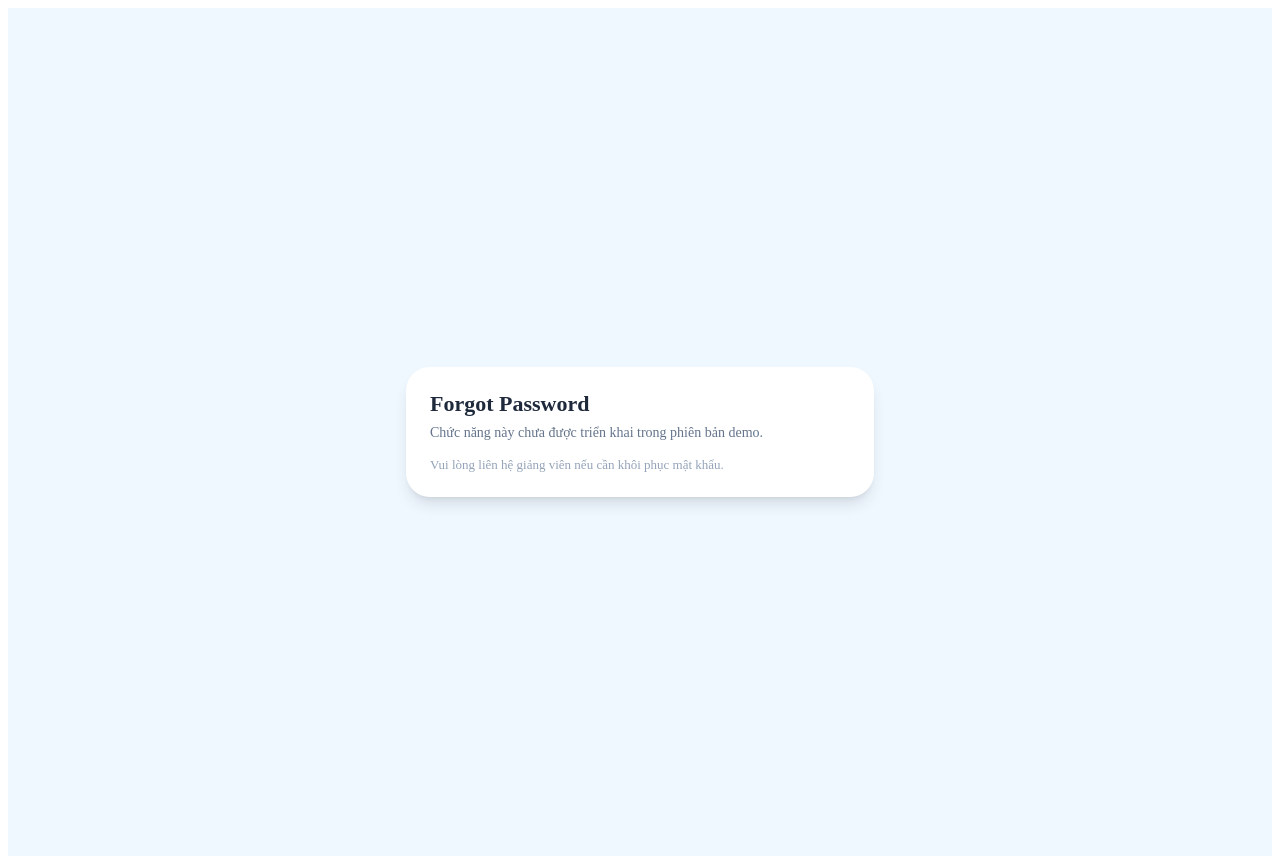
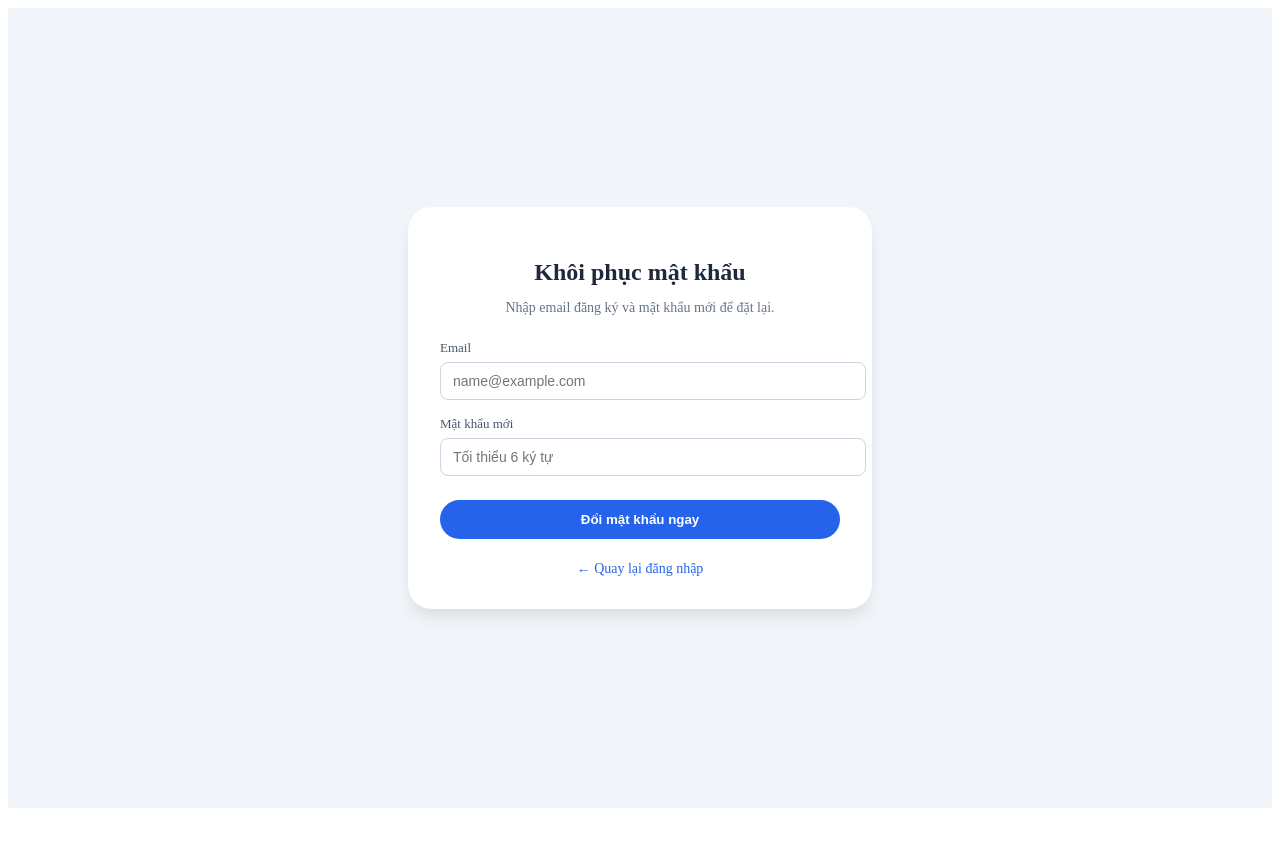
Before and after one commit to Tumi1208/fintr4ck_fe, a React (Vite) app: page /forgot-password in a window 1280 px wide. After the commit the page ends 816 px from the top, so only its background shows below. Built offline with nearby package versions, Linux system fonts and the light colour scheme.

Commit message:
Frontend: Thêm trang Kiến thức, cập nhật Menu và trang Quên mật khẩu

```diff
--- a/src/App.jsx
+++ b/src/App.jsx
@@ -9,6 +9,7 @@ import CategoriesPage from "./pages/CategoriesPage";
 import SettingsPage from "./pages/SettingsPage";
 import ProtectedRoute from "./components/ProtectedRoute";
 import Layout from "./components/Layout";
+import ResourcesPage from "./pages/ResourcesPage";
 
 function App() {
   return (
@@ -21,6 +22,7 @@ function App() {
       {/* Các trang cần đăng nhập */}
       <Route element={<ProtectedRoute />}>
         <Route element={<Layout />}>
+          <Route path="/resources" element={<ResourcesPage />} />
           <Route path="/" element={<DashboardPage />} />
           <Route path="/transactions" element={<TransactionsPage />} />
           <Route path="/categories" element={<CategoriesPage />} />
--- a/src/components/Layout.jsx
+++ b/src/components/Layout.jsx
@@ -1,10 +1,12 @@
 // src/components/Layout.jsx
 import { NavLink, Outlet, useNavigate } from "react-router-dom";
 
+// --- THÊM MỤC RESOURCES VÀO DANH SÁCH NÀY ---
 const navItems = [
   { to: "/", label: "Dashboard", icon: "📊", exact: true },
   { to: "/transactions", label: "Transactions", icon: "📜" },
   { to: "/categories", label: "Categories", icon: "🧩" },
+  { to: "/resources", label: "Resources", icon: "📚" }, // <--- DÒNG MỚI THÊM
   { to: "/settings", label: "Settings", icon: "⚙️" },
 ];
 
@@ -27,6 +29,7 @@ export default function Layout() {
           </div>
         </div>
 
+        {/* Phần này sẽ tự động lặp qua mảng navItems để tạo menu */}
         <nav style={{ marginTop: 32 }}>
           {navItems.map((item) => (
             <NavLink
--- a/src/pages/ForgotPasswordPage.jsx
+++ b/src/pages/ForgotPasswordPage.jsx
@@ -1,44 +1,167 @@
-// src/pages/ForgotPasswordPage.jsx
+import { useState } from "react";
+import { Link, useNavigate } from "react-router-dom";
+import { authApiHelpers } from "../api/auth"; // Helper để gọi API
+
 export default function ForgotPasswordPage() {
+  const [step, setStep] = useState(1); // Step 1: Nhập form, Step 2: Thông báo thành công
+  const [email, setEmail] = useState("");
+  const [newPassword, setNewPassword] = useState("");
+  const [loading, setLoading] = useState(false);
+  const [error, setError] = useState("");
+  const navigate = useNavigate();
+
+  const { API_BASE } = authApiHelpers;
+
+  async function handleReset(e) {
+    e.preventDefault();
+    setError("");
+    setLoading(true);
+
+    try {
+      const res = await fetch(`${API_BASE}/auth/reset-password`, {
+        method: "POST",
+        headers: { "Content-Type": "application/json" },
+        body: JSON.stringify({ email, newPassword }),
+      });
+
+      const data = await res.json();
+
+      if (!res.ok) {
+        throw new Error(data.message || "Lỗi khi đổi mật khẩu");
+      }
+
+      // Thành công
+      setStep(2);
+      // Tự động chuyển về login sau 3 giây
+      setTimeout(() => navigate("/login"), 3000);
+
+    } catch (err) {
+      setError(err.message);
+    } finally {
+      setLoading(false);
+    }
+  }
+
   return (
-    <div
-      style={{
-        minHeight: "100vh",
-        backgroundColor: "#F0F8FF",
-        display: "flex",
-        alignItems: "center",
-        justifyContent: "center",
-        padding: 24,
-      }}
-    >
-      <div
-        style={{
-          width: "100%",
-          maxWidth: 420,
-          backgroundColor: "#FFFFFF",
-          borderRadius: 24,
-          padding: 24,
-          boxShadow:
-            "0 10px 15px -3px rgb(15 23 42 / 0.12), 0 4px 6px -4px rgb(15 23 42 / 0.1)",
-        }}
-      >
-        <h1
-          style={{
-            margin: 0,
-            marginBottom: 8,
-            fontSize: 22,
-            color: "#1E293B",
-          }}
-        >
-          Forgot Password
-        </h1>
-        <p style={{ margin: 0, marginBottom: 16, color: "#64748B", fontSize: 14 }}>
-          Chức năng này chưa được triển khai trong phiên bản demo.
-        </p>
-        <p style={{ margin: 0, color: "#94A3B8", fontSize: 13 }}>
-          Vui lòng liên hệ giảng viên nếu cần khôi phục mật khẩu.
-        </p>
+    <div style={styles.container}>
+      <div style={styles.card}>
+        <h2 style={styles.title}>Khôi phục mật khẩu</h2>
+
+        {step === 1 ? (
+          <form onSubmit={handleReset}>
+            <p style={styles.subtitle}>
+              Nhập email đăng ký và mật khẩu mới để đặt lại.
+            </p>
+
+            {error && <div style={styles.error}>{error}</div>}
+
+            <div style={styles.field}>
+              <label style={styles.label}>Email</label>
+              <input
+                type="email"
+                style={styles.input}
+                value={email}
+                onChange={(e) => setEmail(e.target.value)}
+                required
+                placeholder="name@example.com"
+              />
+            </div>
+
+            <div style={styles.field}>
+              <label style={styles.label}>Mật khẩu mới</label>
+              <input
+                type="password"
+                style={styles.input}
+                value={newPassword}
+                onChange={(e) => setNewPassword(e.target.value)}
+                required
+                placeholder="Tối thiểu 6 ký tự"
+                minLength={6}
+              />
+            </div>
+
+            <button type="submit" style={styles.btn} disabled={loading}>
+              {loading ? "Đang xử lý..." : "Đổi mật khẩu ngay"}
+            </button>
+
+            <div style={styles.footerLink}>
+              <Link to="/login" style={styles.link}>&larr; Quay lại đăng nhập</Link>
+            </div>
+          </form>
+        ) : (
+          <div style={{ textAlign: "center" }}>
+            <div style={{ fontSize: 48, marginBottom: 16 }}>✅</div>
+            <h3 style={{ color: "#10B981", marginBottom: 8 }}>Thành công!</h3>
+            <p style={{ color: "#64748B", marginBottom: 24 }}>
+              Mật khẩu của bạn đã được cập nhật. <br/> Đang chuyển hướng về trang đăng nhập...
+            </p>
+            <Link to="/login" style={styles.btn}>Đăng nhập ngay</Link>
+          </div>
+        )}
       </div>
     </div>
   );
 }
+
+const styles = {
+  container: {
+    minHeight: "100vh",
+    display: "flex",
+    alignItems: "center",
+    justifyContent: "center",
+    backgroundColor: "#F1F5F9",
+  },
+  card: {
+    width: "100%",
+    maxWidth: 400,
+    backgroundColor: "#FFFFFF",
+    borderRadius: 24,
+    padding: 32,
+    boxShadow: "0 10px 15px -3px rgba(0,0,0,0.1)",
+  },
+  title: {
+    fontSize: 24,
+    fontWeight: 700,
+    color: "#1E293B",
+    marginBottom: 8,
+    textAlign: "center",
+  },
+  subtitle: {
+    fontSize: 14,
+    color: "#64748B",
+    textAlign: "center",
+    marginBottom: 24,
+  },
+  field: { marginBottom: 16 },
+  label: { display: "block", fontSize: 13, color: "#475569", marginBottom: 6, fontWeight: 500 },
+  input: {
+    width: "100%",
+    padding: "10px 12px",
+    borderRadius: 8,
+    border: "1px solid #CBD5E1",
+    fontSize: 14,
+    outline: "none",
+  },
+  btn: {
+    width: "100%",
+    padding: "12px",
+    borderRadius: 999,
+    border: "none",
+    backgroundColor: "#2563EB",
+    color: "#FFFFFF",
+    fontWeight: 600,
+    cursor: "pointer",
+    marginTop: 8,
+  },
+  error: {
+    backgroundColor: "#FEE2E2",
+    color: "#DC2626",
+    padding: "8px 12px",
+    borderRadius: 8,
+    fontSize: 13,
+    marginBottom: 16,
+    textAlign: "center",
+  },
+  footerLink: { textAlign: "center", marginTop: 20 },
+  link: { color: "#2563EB", textDecoration: "none", fontSize: 14 },
+};
--- /dev/null
+++ b/src/pages/ResourcesPage.jsx
@@ -0,0 +1,166 @@
+// src/pages/ResourcesPage.jsx
+import React from "react";
+
+export default function ResourcesPage() {
+  const resources = [
+    {
+      id: 1,
+      type: "video",
+      title: "Quy tắc 50/30/20: Bí mật quản lý tài chính",
+      desc: "Phương pháp phân chia thu nhập kinh điển: 50% thiết yếu, 30% mong muốn, 20% tiết kiệm. Hướng dẫn thực hành chi tiết.",
+      // Link Video thật từ kênh Maggie Maggie
+      link: "https://www.youtube.com/watch?v=1v_B5TKH7qY",
+      // Thumbnail thật lấy trực tiếp từ ID video Youtube
+      thumbnail: "https://img.youtube.com/vi/1v_B5TKH7qY/maxresdefault.jpg",
+    },
+    {
+      id: 2,
+      type: "article",
+      title: "Sai lầm khiến người trẻ quản lý tài chính kém",
+      desc: "Phung phí chi tiêu, đầu tư ngoài khả năng là những rào cản lớn. Đọc ngay trên VnExpress để tránh mắc phải.",
+      // Link bài báo thật trên VnExpress
+      link: "https://vnexpress.net/sai-lam-khien-nguoi-tre-quan-ly-tai-chinh-kem-hieu-qua-4580620.html",
+      // Ảnh minh họa thật (Unsplash) chủ đề 'money stress'
+      thumbnail: "https://images.unsplash.com/photo-1580519542036-c47de6196ba5?q=80&w=800&auto=format&fit=crop",
+    },
+    {
+      id: 3,
+      type: "video",
+      title: "Đầu tư với số vốn nhỏ (50 Triệu) cho người mới",
+      desc: "Podcast chia sẻ cách bắt đầu đầu tư an toàn và hiệu quả cho người mới bắt đầu từ kênh Trọng Tài Chính.",
+      // Link Video thật
+      link: "https://www.youtube.com/watch?v=FBkzd9A7Sk0",
+      // Thumbnail thật từ Youtube
+      thumbnail: "https://img.youtube.com/vi/FBkzd9A7Sk0/maxresdefault.jpg",
+    },
+    {
+      id: 4,
+      type: "tool",
+      title: "Công cụ tính lãi kép Online (VNSC)",
+      desc: "Nhập số vốn, lãi suất và thời gian để thấy sức mạnh của lãi kép. Công cụ uy tín từ VNSC by Finhay.",
+      // Link Tool thật
+      link: "https://www.vnsc.vn/cong-cu-tinh-lai-kep/",
+      // Ảnh minh họa thật (Unsplash) chủ đề 'growth chart'
+      thumbnail: "https://www.vnsc.vn/wp-content/uploads/2024/12/lai-kep-topcv.png",
+    }
+  ];
+
+  return (
+    <div style={{ padding: "24px 40px" }}>
+      <h1 style={styles.pageTitle}>Góc Kiến Thức Tài Chính 📚</h1>
+      <p style={styles.subTitle}>Tổng hợp các nguồn tài liệu uy tín giúp bạn nâng cao tư duy tài chính.</p>
+
+      <div style={styles.grid}>
+        {resources.map((item) => (
+          <div key={item.id} style={styles.card}>
+            <a href={item.link} target="_blank" rel="noreferrer" style={{ textDecoration: 'none', color: 'inherit' }}>
+              <div style={styles.thumbWrapper}>
+                  <img src={item.thumbnail} alt={item.title} style={styles.thumb} />
+                  <span style={styles.tag}>
+                    {item.type === 'video' ? 'Video 📺' : item.type === 'article' ? 'Báo VnExpress 📰' : 'Công cụ 🛠️'}
+                  </span>
+                  {item.type === 'video' && (
+                    <div style={styles.playIcon}>▶</div>
+                  )}
+              </div>
+              <div style={styles.content}>
+                  <h3 style={styles.cardTitle}>{item.title}</h3>
+                  <p style={styles.cardDesc}>{item.desc}</p>
+                  <span style={styles.linkText}>
+                      Xem chi tiết &rarr;
+                  </span>
+              </div>
+            </a>
+          </div>
+        ))}
+      </div>
+    </div>
+  );
+}
+
+const styles = {
+  pageTitle: { fontSize: 28, color: "#1E293B", marginBottom: 8, fontWeight: 800 },
+  subTitle: { fontSize: 15, color: "#64748B", marginBottom: 32 },
+  grid: {
+    display: "grid",
+    gridTemplateColumns: "repeat(auto-fill, minmax(280px, 1fr))",
+    gap: 24,
+  },
+  card: {
+    backgroundColor: "#fff",
+    borderRadius: 16,
+    boxShadow: "0 4px 6px -1px rgba(0,0,0,0.05)",
+    overflow: "hidden",
+    border: "1px solid #F1F5F9",
+    transition: "transform 0.2s, box-shadow 0.2s",
+    cursor: "pointer",
+    height: '100%',
+    display: 'flex',
+    flexDirection: 'column',
+  },
+  thumbWrapper: {
+    height: 180,
+    position: "relative",
+    backgroundColor: "#E2E8F0",
+  },
+  thumb: {
+    width: "100%",
+    height: "100%",
+    objectFit: "cover",
+  },
+  tag: {
+    position: "absolute",
+    top: 12,
+    right: 12,
+    backgroundColor: "rgba(15, 23, 42, 0.85)",
+    backdropFilter: "blur(4px)",
+    padding: "4px 12px",
+    borderRadius: 20,
+    fontSize: 11,
+    color: "#FFFFFF",
+    fontWeight: 600,
+    boxShadow: "0 2px 4px rgba(0,0,0,0.1)",
+  },
+  playIcon: {
+    position: "absolute",
+    top: "50%",
+    left: "50%",
+    transform: "translate(-50%, -50%)",
+    width: 48,
+    height: 48,
+    backgroundColor: "rgba(255,255,255,0.9)",
+    borderRadius: "50%",
+    display: "flex",
+    alignItems: "center",
+    justifyContent: "center",
+    fontSize: 20,
+    color: "#DC2626", // Màu đỏ Youtube
+    boxShadow: "0 4px 12px rgba(0,0,0,0.2)",
+  },
+  content: {
+    padding: 20,
+    display: "flex",
+    flexDirection: "column",
+    flex: 1,
+  },
+  cardTitle: {
+    fontSize: 16,
+    margin: "0 0 8px 0",
+    color: "#0F172A",
+    fontWeight: 700,
+    lineHeight: 1.4,
+  },
+  cardDesc: {
+    fontSize: 13,
+    color: "#64748B",
+    marginBottom: 16,
+    flex: 1,
+    lineHeight: 1.5,
+  },
+  linkText: {
+    display: "inline-block",
+    color: "#2563EB",
+    fontWeight: 600,
+    fontSize: 14,
+  }
+};
```
